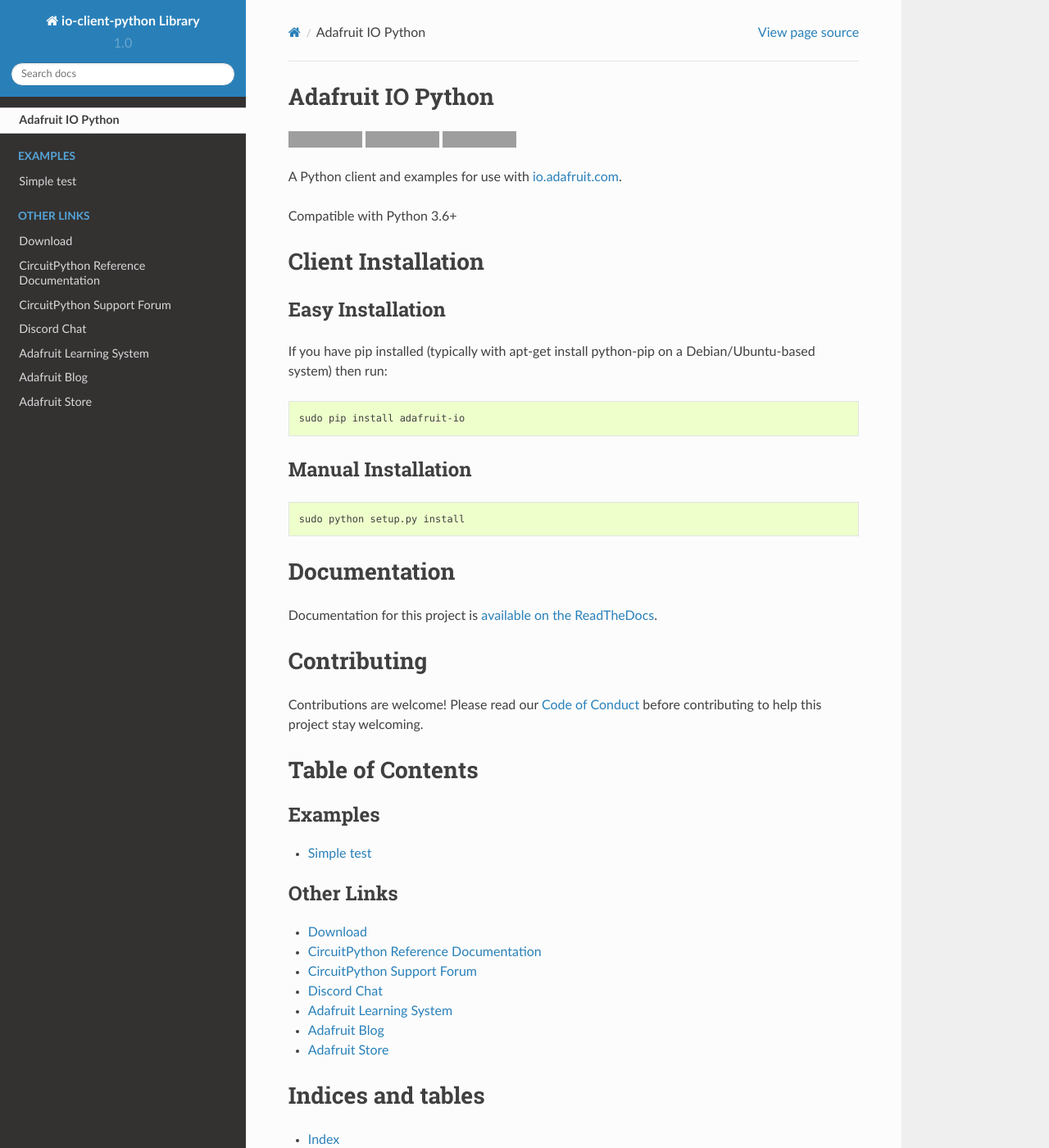
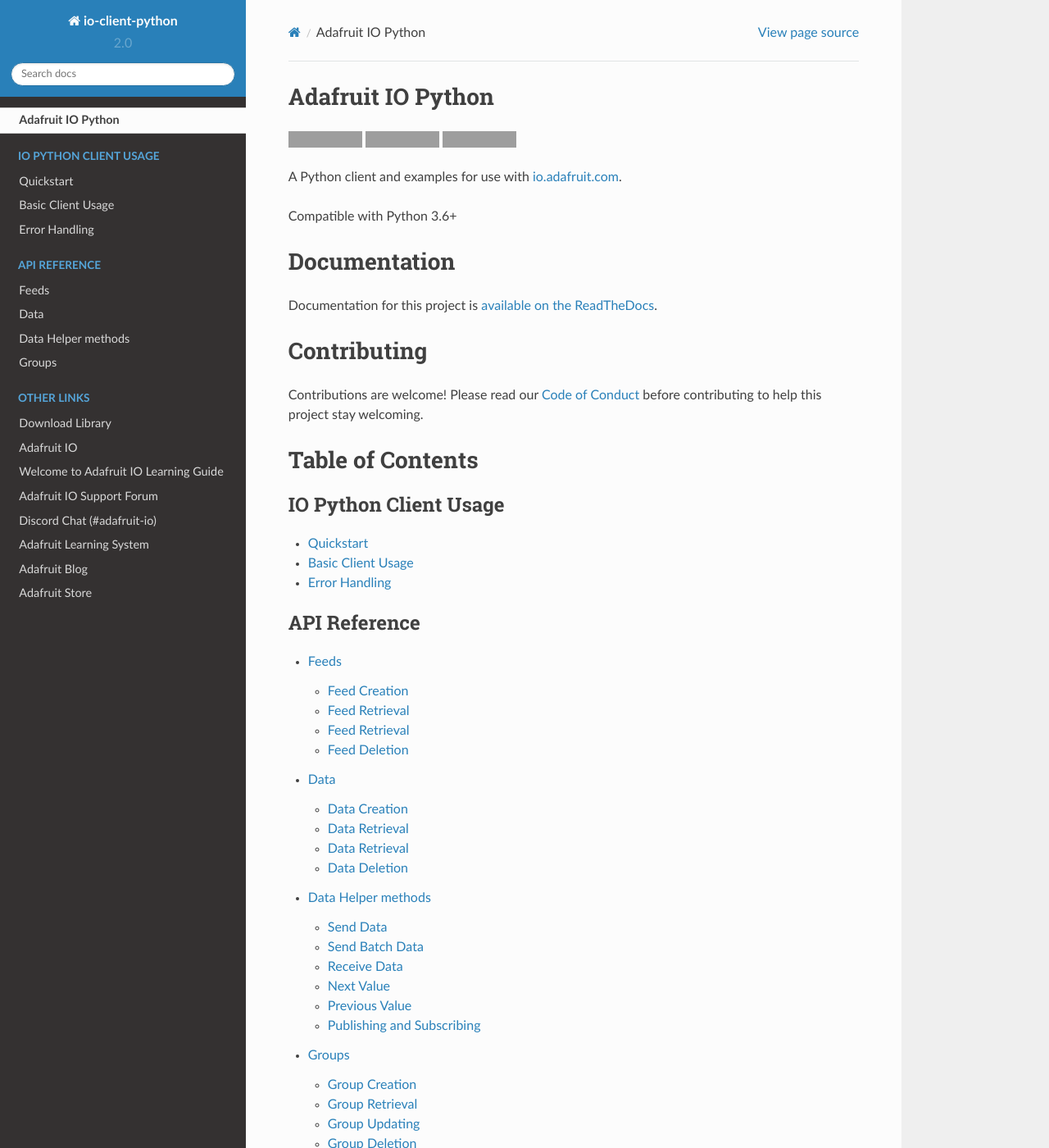
Before and after one commit to adafruit/Adafruit_IO_Python, a Sphinx documentation site: the page built from docs/index.rst, in a window 1280 px wide and 1400 px high. Shown: the whole window at 82% size. Built offline with Sphinx 7.4.7 and the Read the Docs theme 2.0.0, drawn with Linux system fonts in a browser that asks for light colours; some of the changed lines change nothing that is shown; some of the changed text lies outside the part shown; grey boxes are pictures that could not be loaded.

Commit message:
adding in documentation first draft

```diff
--- a/README.rst
+++ b/README.rst
@@ -17,27 +17,6 @@
 
 Compatible with Python 3.6+
 
-
-Client Installation
-===================
-
-Easy Installation
------------------
-
-If you have pip installed (typically with apt-get install python-pip on a Debian/Ubuntu-based system) then run:
-
-.. code-block:: shell
-
-    sudo pip install adafruit-io
-
-
-Manual Installation
--------------------
-.. code-block:: shell
-
-    sudo python setup.py install
-
-
 Documentation
 ================
 
--- a/docs/api.rst
+++ /dev/null
@@ -1,8 +0,0 @@
-
-.. If you created a package, create one automodule per module in the package.
-
-.. If your library file(s) are nested in a directory (e.g. /adafruit_foo/foo.py)
-.. use this format as the module name: "adafruit_foo.foo"
-
-.. automodule:: io-client-python
-   :members:
--- a/docs/conf.py
+++ b/docs/conf.py
@@ -34,7 +34,7 @@
 master_doc = 'index'
 
 # General information about the project.
-project = u'io-client-python Library'
+project = u'io-client-python'
 copyright = u'2018 Tony DiCola, Justin Cooper, Adam Bachman, Todd Treece, Brent Rubell'
 author = u'Tony DiCola, Justin Cooper, Adam Bachman, Todd Treece, Brent Rubell'
 
@@ -43,9 +43,9 @@
 # built documents.
 #
 # The short X.Y version.
-version = u'1.0'
+version = u'2.0'
 # The full version, including alpha/beta/rc tags.
-release = u'1.0'
+release = u'2.0'
 
 # The language for content autogenerated by Sphinx. Refer to documentation
 # for a list of supported languages.
--- /dev/null
+++ b/docs/data.rst
@@ -0,0 +1,145 @@
+Data
+----
+Data represents the data contained in feeds. You can read, add, modify, and delete data. There are also a few convenient methods for sending data to feeds and selecting certain pieces of data.
+
+Data Creation
+~~~~~~~~~~~~~
+Data can be created after you create a feed, by using the ``create_data(feed, data)`` method and passing it a new Data instance a value.
+
+.. code-block:: python
+
+    # Import library and create instance of REST client.
+    from Adafruit_IO import Client, Data
+    aio = Client('YOUR ADAFRUIT IO USERNAME', 'YOUR ADAFRUIT IO KEY')
+
+    # Create a data item with value 10 in the 'Test' feed.
+    data = Data(value=10)
+    aio.create_data('Test', data)
+
+Data Retrieval
+~~~~~~~~~~~~~
+You can get all of the data for a feed by using the ``data(feed)`` method. The result will be an array of all feed data, each returned as an instance of the Data class. Use the value property on each Data instance to get the data value, and remember values are always returned as strings (so you might need to convert to an int or number if you expect a numeric value).
+
+.. code-block:: python
+
+    # Import library and create instance of REST client.
+    from Adafruit_IO import Client
+    aio = Client('YOUR ADAFRUIT IO USERNAME', 'YOUR ADAFRUIT IO KEY')
+
+    # Get an array of all data from feed 'Test'
+    data = aio.data('Test')
+
+    # Print out all the results.
+    for d in data:
+        print('Data value: {0}'.format(d.value))
+
+You can also get a specific value by ID by using the ``feeds(feed, data_id)`` method. This will return a single piece of feed data with the provided data ID if it exists in the feed. The returned object will be an instance of the Data class.
+
+Data Retrieval
+~~~~~~~~~~~~~
+TODO: This is not tested in the python client, but calling create_data with a Data instance should update it.
+
+Data Deletion
+~~~~~~~~~~~~~
+Values can be deleted by using the ``delete(feed, data_id)`` method:
+
+.. code-block:: python
+
+    # Import library and create instance of REST client.
+    from Adafruit_IO import Client
+    aio = Client('YOUR ADAFRUIT IO USERNAME', 'YOUR ADAFRUIT IO KEY')
+
+    # Delete a data value from feed 'Test' with ID 1.
+    data = aio.delete('Test', 1)
+
+Data Helper methods
+---------------
+There are a few helper methods that can make interacting with data a bit easier.
+
+Send Data
+~~~~~~~~~
+You can use the ``send_data(feed_name, value)`` method to append a new value to a feed. This is the recommended way to send data to Adafruit IO from the Python REST client.
+
+.. code-block:: python
+
+    # Import library and create instance of REST client.
+    from Adafruit_IO import Client
+    aio = Client('YOUR ADAFRUIT IO USERNAME', 'YOUR ADAFRUIT IO KEY')
+
+    # Add the value 98.6 to the feed 'Temperature'.
+    test = aio.feeds('test')
+    aio.send_data(test.key, 98.6)
+
+Send Batch Data
+~~~~~~~~~~~~~~~
+Data can be created after you create a feed, by using the ``send_batch_data(feed, data_list)`` method and passing it a new Data list.
+
+.. code-block:: python
+
+    # Import library and create instance of REST client.
+    from Adafruit_IO import Client, Data
+    aio = Client('YOUR ADAFRUIT IO USERNAME', 'YOUR ADAFRUIT IO KEY')
+
+    # Create a data items in the 'Test' feed.
+    data_list = [Data(value=10), Data(value=11)]
+    aio.create_data('Test', data)
+
+
+Receive Data
+~~~~~~~~~~~~
+You can get the last inserted value by using the ``receive(feed)`` method.
+
+.. code-block:: python
+    # Import library and create instance of REST client.
+    from Adafruit_IO import Client
+    aio = Client('YOUR ADAFRUIT IO USERNAME', 'YOUR ADAFRUIT IO KEY')
+
+    # Get the last value of the temperature feed.
+    data = aio.receive('Test')
+
+    # Print the value and a message if it's over 100.  Notice that the value is
+    # converted from string to int because it always comes back as a string from IO.
+    temp = int(data.value)
+    print('Temperature: {0}'.format(temp))
+    if temp > 100:
+        print 'Hot enough for you?'
+
+
+Next Value
+~~~~~~~~~~
+You can get the first inserted value that has not been processed (read) by using the ``receive_next(feed)`` method.
+
+.. code-block:: python
+
+    # Import library and create instance of REST client.
+    from Adafruit_IO import Client
+    aio = Client('YOUR ADAFRUIT IO USERNAME', 'YOUR ADAFRUIT IO KEY')
+
+    # Get next unread value from feed 'Test'.
+    data = aio.receive_next('Test')
+
+    # Print the value.
+    print('Data value: {0}'.format(data.value))
+
+
+
+Previous Value
+~~~~~~~~~~~~~~
+You can get the last record that has been processed (read) by using the ``receive_previous(feed)`` method.
+
+.. code-block:: python
+
+    # Import library and create instance of REST client.
+    from Adafruit_IO import Client
+    aio = Client('YOUR ADAFRUIT IO USERNAME', 'YOUR ADAFRUIT IO KEY')
+
+    # Get previous read value from feed 'Test'.
+    data = aio.receive_previous('Test')
+
+    # Print the value.
+    print('Data value: {0}'.format(data.value))
+
+
+Publishing and Subscribing
+~~~~~~~~~~~~~~~~~~~~~~~~~~~
+You can get a readable stream of live data from your feed using the included MQTT client class.
--- a/docs/examples.rst
+++ /dev/null
@@ -1,8 +0,0 @@
-Simple test
-------------
-
-Ensure your device works with this simple test.
-
-.. literalinclude:: ../examples/io-client-python_simpletest.py
-    :caption: examples/io-client-python_simpletest.py
-    :linenos:
--- /dev/null
+++ b/docs/feeds.rst
@@ -0,0 +1,71 @@
+Feeds
+-----
+Feeds are the core of the Adafruit IO system. The feed holds metadata about data that gets pushed, and you will have one feed for each type of data you send to the system. You can have separate feeds for each sensor in a project, or you can use one feed to contain JSON encoded data for all of your sensors.
+
+
+Feed Creation
+~~~~~~~~~~~~~
+Create a feed by constructing a Feed instance with at least a name specified, and then pass it to the create_feed(feed) function:
+
+.. code-block:: python
+
+    # Import library and create instance of REST client.
+    from Adafruit_IO import Client, Feed
+    aio = Client('YOUR ADAFRUIT IO KEY')
+
+    # Create Feed object with name 'Foo'.
+    feed = Feed(name='Foo')
+
+    # Send the Feed to IO to create.
+    # The returned object will contain all the details about the created feed.
+    result = aio.create_feed(feed)
+
+Note that you can use the send function to create a feed and send it a new value in a single call. It's recommended that you use send instead of manually constructing feed instances.
+
+Feed  Retrieval
+~~~~~~~~~~~~~~~
+You can get a list of your feeds by using the feeds() method which will return a list of Feed instances:
+
+.. code-block:: python
+
+    # Import library and create instance of REST client.
+    from Adafruit_IO import Client
+    aio = Client('YOUR ADAFRUIT IO KEY')
+
+    # Get list of feeds.
+    feeds = aio.feeds()
+
+    # Print out the feed names:
+    for f in feeds:
+        print('Feed: {0}'.format(f.name))
+
+Alternatively you can retrieve the metadata for a single feed by calling feeds(feed) and passing the name, ID, or key of a feed to retrieve:
+
+.. code-block:: python
+
+    # Import library and create instance of REST client.
+    from Adafruit_IO import Client
+    aio = Client('YOUR ADAFRUIT IO KEY')
+
+    # Get feed 'Foo'
+    feed = aio.feeds('Foo')
+
+    # Print out the feed metadata.
+    print(feed)
+
+Feed  Retrieval
+~~~~~~~~~~~~~~~
+TODO: This is not tested in the python client yet, but calling create_feed with a Feed instance should update the feed.
+
+Feed  Deletion
+~~~~~~~~~~~~~~
+You can delete a feed by ID, key, or name by calling delete_feed(feed). ALL data in the feed will be deleted after calling this API!
+
+.. code-block:: python
+
+    # Import library and create instance of REST client.
+    from Adafruit_IO import Client
+    aio = Client('YOUR ADAFRUIT IO USERNAME', 'YOUR ADAFRUIT IO KEY')
+
+    # Delete the feed with name 'Test'.
+    aio.delete_feed('Test')
--- /dev/null
+++ b/docs/groups.rst
@@ -0,0 +1,58 @@
+Groups
+----
+Groups allow you to update and retrieve multiple feeds with one request. You can add feeds to multiple groups.
+
+
+Group Creation
+~~~~~~~~~~~~~~
+Groups must be created in the UI, group creation is unsupported with the API.
+
+Group Retrieval
+~~~~~~~~~~~~~~~
+You can get a list of your groups by using the ``groups()`` method.
+This will return a list of Group instances. Each Group instance has metadata about the group, including a ``feeds`` property which is a tuple of all feeds in the group.
+
+
+.. code-block:: python
+
+    # Import library and create instance of REST client.
+    from Adafruit_IO import Client
+    aio = Client('YOUR ADAFRUIT IO USERNAME', 'YOUR ADAFRUIT IO KEY')
+
+    # Get list of groups.
+    groups = aio.groups()
+
+    # Print the group names and number of feeds in the group.
+    for g in groups:
+        print('Group {0} has {1} feed(s).'.format(g.name, len(g.feeds)))
+
+
+You can also get a specific group by ID, key, or name by using the ``groups(group)`` method:
+
+.. code-block:: python
+    # Import library and create instance of REST client.
+    from Adafruit_IO import Client
+    aio = Client('YOUR ADAFRUIT IO USERNAME', 'YOUR ADAFRUIT IO KEY')
+
+    # Get group called 'GroupTest'.
+    group = aio.groups('GroupTest')
+
+    # Print the group name and number of feeds in the group.
+    print('Group {0} has {1} feed(s).'.format(group.name, len(group.feeds)))
+
+Group Updating
+~~~~~~~~~~~~~~
+TODO: Test and example this
+
+Group Deletion
+~~~~~~~~~~~~~~
+You can delete a group by ID, key, or name by using the ``delete_group(group)`` method:
+
+.. code-block:: python
+
+    # Import library and create instance of REST client.
+    from Adafruit_IO import Client
+    aio = Client('YOUR ADAFRUIT IO USERNAME', 'YOUR ADAFRUIT IO KEY')
+
+    # Delete group called 'GroupTest'.
+    aio.delete_group('GroupTest')
--- a/docs/index.rst
+++ b/docs/index.rst
@@ -3,42 +3,41 @@
 Table of Contents
 =================
 
+
 .. toctree::
-    :maxdepth: 4
+    :maxdepth: 5
     :hidden:
 
     self
 
 .. toctree::
-    :caption: Examples
+    :caption: IO Python Client Usage
+    :maxdepth: 7
 
-    examples
+    quickstart
+    io-basics-examples
+    api-examples
+    mqtt-examples
+
 
 .. toctree::
     :caption: API Reference
-    :maxdepth: 3
+    :maxdepth: 6
 
-    api
+    feeds
+    data
+    groups
 
-.. toctree::
-    :caption: Tutorials
 
-.. todo:: Add any Learn guide links here. If there are none, then simply delete this todo and leave
-    the toctree above for use later.
-
-.. toctree::
-    :caption: Related Products
-
-.. todo:: Add any product links here. If there are none, then simply delete this todo and leave
-    the toctree above for use later.
 
 .. toctree::
     :caption: Other Links
 
-    Download <https://github.com/adafruit/CircuitPython_io-client-python/releases/latest>
-    CircuitPython Reference Documentation <https://circuitpython.readthedocs.io>
-    CircuitPython Support Forum <https://forums.adafruit.com/viewforum.php?f=60>
-    Discord Chat <https://adafru.it/discord>
+    Download Library <https://github.com/adafruit/io-client-python/releases/latest>
+    Adafruit IO <https://io.adafruit.com>
+    Welcome to Adafruit IO Learning Guide <https://learn.adafruit.com/welcome-to-adafruit-io>
+    Adafruit IO Support Forum <https://forums.adafruit.com/viewforum.php?f=56>
+    Discord Chat (#adafruit-io) <https://adafru.it/discord>
     Adafruit Learning System <https://learn.adafruit.com>
     Adafruit Blog <https://blog.adafruit.com>
     Adafruit Store <https://www.adafruit.com>
--- /dev/null
+++ b/docs/quickstart.rst
@@ -0,0 +1,60 @@
+Quickstart
+------------
+Here's a short example of how to send a new value to a feed (creating the feed if it doesn't exist), and how to read the most recent value from the feed. This example uses the REST API.
+
+.. code-block:: python
+
+    # Import library and create instance of REST client.
+    from Adafruit_IO import Client
+    aio = Client('YOUR ADAFRUIT IO KEY')
+
+    # Send the value 100 to a feed called 'Foo'.
+    aio.send('Foo', 100)
+
+    # Retrieve the most recent value from the feed 'Foo'.
+    # Access the value by reading the `value` property on the returned Data object.
+    # Note that all values retrieved from IO are strings so you might need to convert
+    # them to an int or numeric type if you expect a number.
+    data = aio.receive('Foo')
+    print('Received value: {0}'.format(data.value))
+
+If you want to be notified of feed changes immediately without polling, consider using the MQTT client. See the examples/mqtt_client.py for an example of using the MQTT client.
+
+Basic Client Usage
+-------------------
+
+You must have an Adafruit IO key to use this library and the Adafruit IO service. Your API key will be provided to the python library so it can authenticate your requests against the Adafruit IO service.
+
+At a high level the Adafruit IO python client provides two interfaces to the service:
+
+- A thin wrapper around the REST-based API. This is good for simple request and response applications like logging data.
+
+- A MQTT client (based on paho-mqtt) which can publish and subscribe to feeds so it is immediately alerted of changes. This is good for applications which need to know when something has changed as quickly as possible.
+
+To use either interface you'll first need to import the python client by adding an import such as the following at the top of your program:
+
+.. code-block:: python
+
+    from Adafruit_IO import *
+
+Then a REST API client can be created with code like:
+
+.. code-block:: python
+
+    aio = Client('xxxxxxxxxxxx')
+
+Where ``'xxxxxxxxxxxx'`` is your Adafruit IO API key.
+
+Alternatively an MQTT client can be created with code like:
+
+.. code-block:: python
+
+    mqtt = MQTTClient('xxxxxxxxxxxx')
+
+Again where ``'xxxxxxxxxxxx'`` is your Adafruit IO API key.
+
+Your program can use either or both the REST API client and MQTT client, depending on your needs.
+
+Error Handling
+---------------
+The python client library will raise an exception if it runs into an error it cannot handle. You should be prepared to catch explicit exceptions you know how to handle, or bubble them up to the user as an error. Adafruit IO exceptions generally are children of the base exception type AdafruitIOError.
```
Also changed, not shown: docs/api-examples.rst (added), docs/io-basics-examples.rst (added), docs/mqtt-examples.rst (added).
